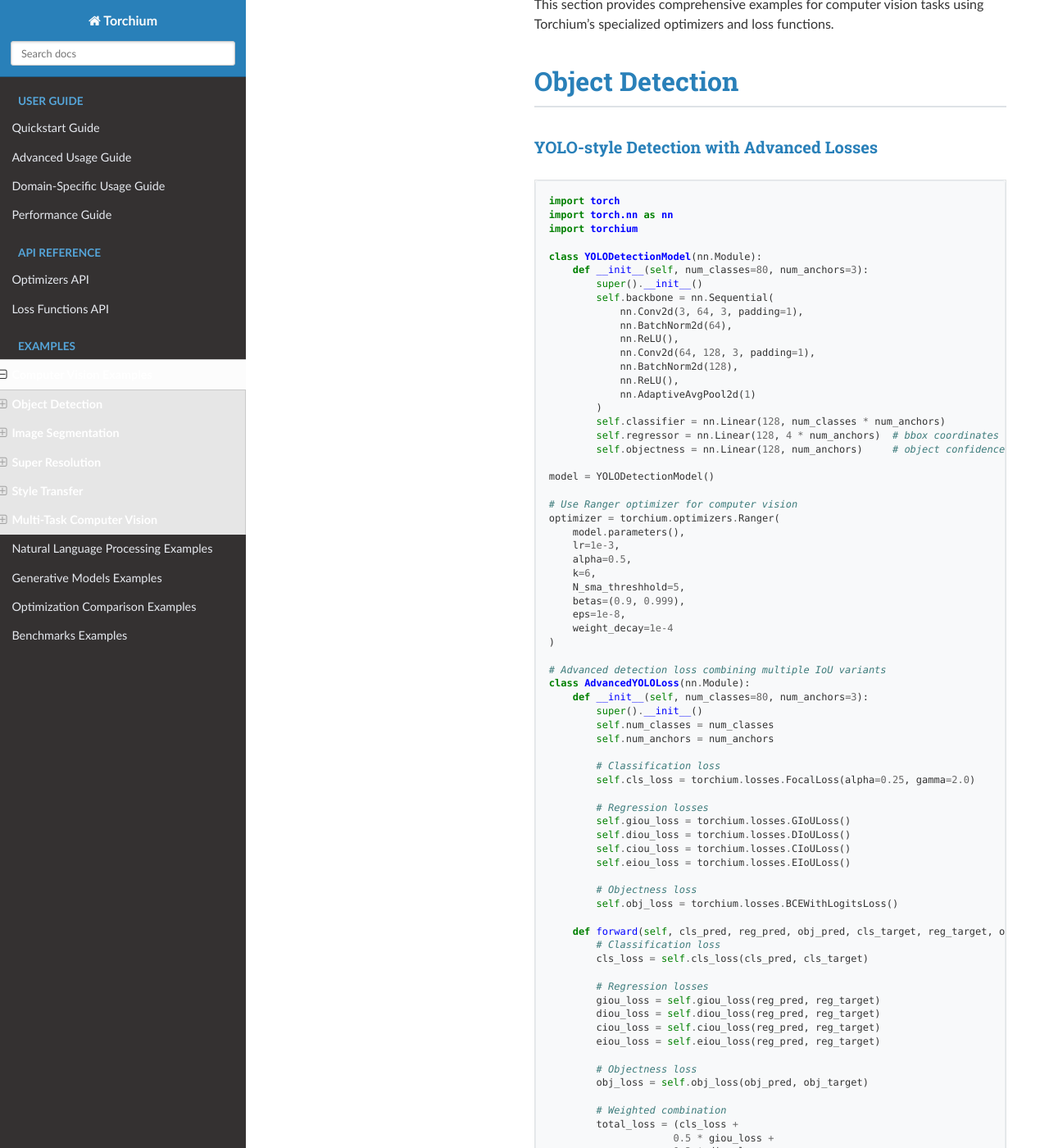
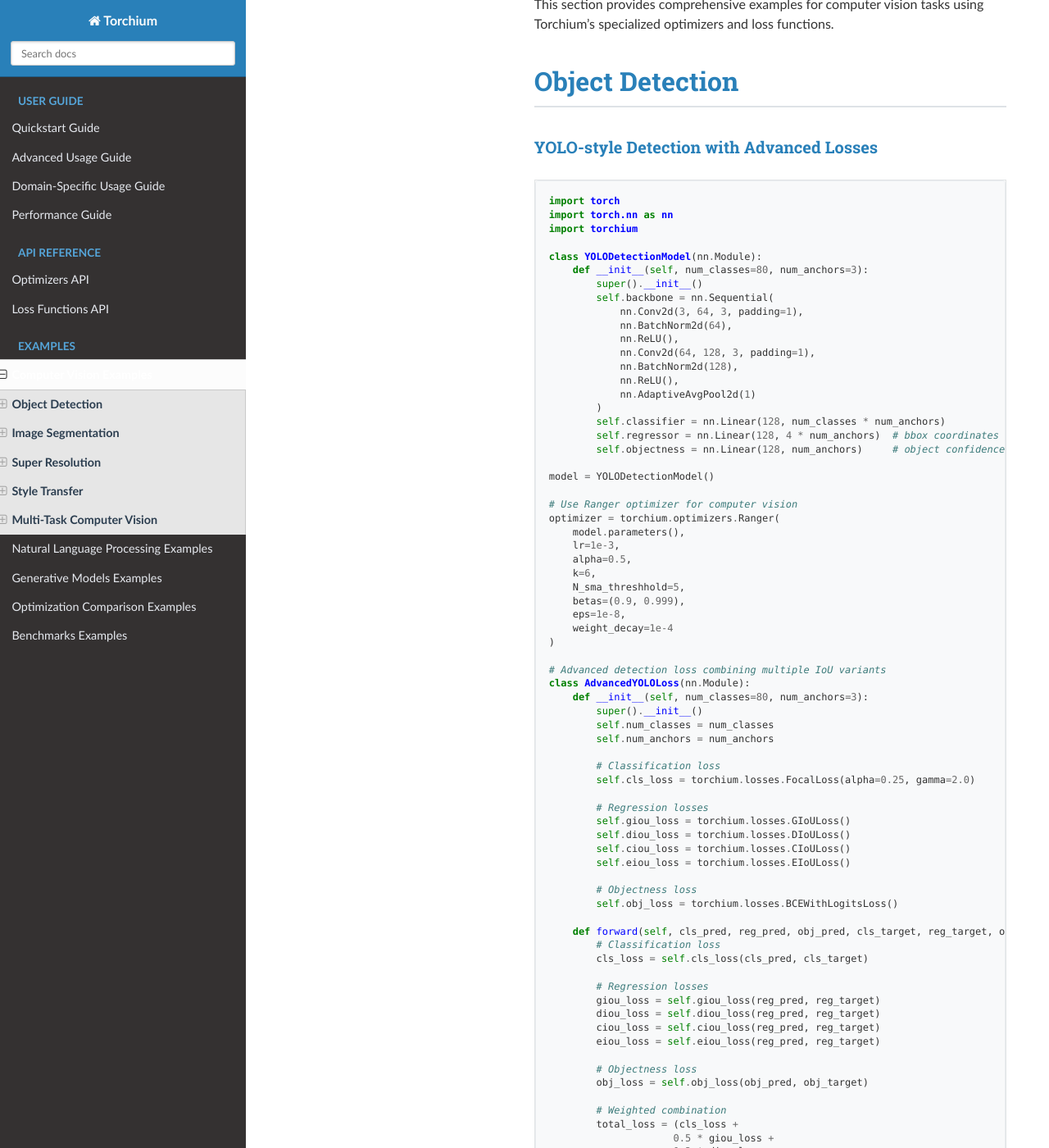
Before and after one commit to vishesh9131/torchium, a Sphinx documentation site: the page built from torchium/docs/source/examples/computer_vision.rst, in a window 1280 px wide and 1400 px high, scrolled down 227 px. Shown: the whole window at 82% size. Built offline with Sphinx 7.4.7 and the Read the Docs theme 3.1.0, drawn with Linux system fonts in a browser that asks for light colours; pages that are not in the unit, such as notebooks, are missing from menus.

Commit message:
Update custom.css

```diff
--- a/torchium/docs/source/_static/custom.css
+++ b/torchium/docs/source/_static/custom.css
@@ -70,6 +70,17 @@
 .wy-menu-vertical a:hover {
     background-color: #3a3f44 !important;
     color: #ffffff !important;
+}
+
+/* Submenu area uses light background – switch to dark text for readability */
+.wy-menu-vertical li.current > ul a,
+.wy-menu-vertical li.current ul li a {
+    color: #2c3e50 !important;
+}
+.wy-menu-vertical li.current > ul a:hover,
+.wy-menu-vertical li.current ul li a:hover {
+    background-color: #e6e9ed !important;
+    color: #000000 !important;
 }
 
 /* Ensure theme CSS loads properly */
```
